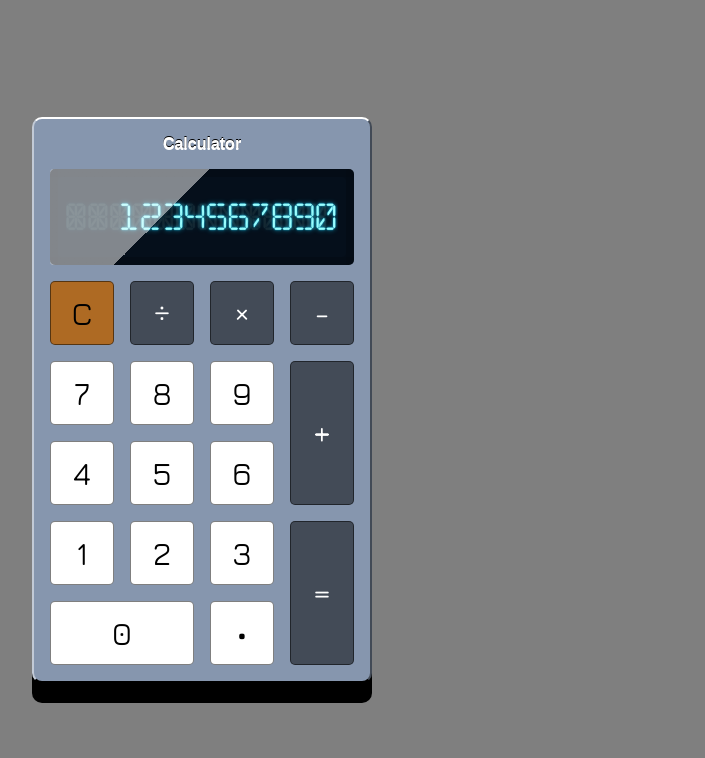
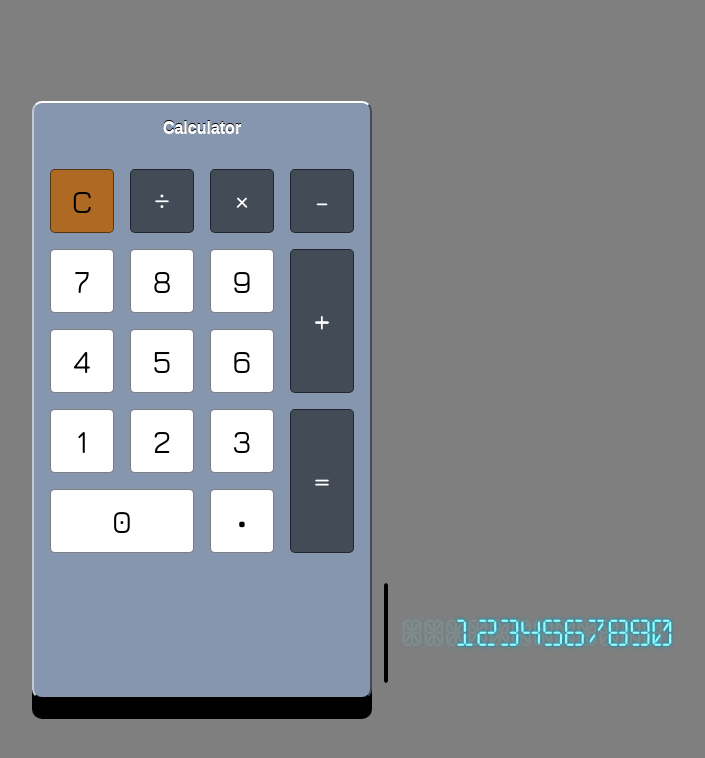
Before and after one commit to 5t4r8ucK/04-build-a-javascript-calculator, a React (Create React App) app: page / in a window 1280 px wide. Shown: the top 758 px of the page, without its empty margins (438-1143 px from the left). Built offline with nearby package versions, Linux system fonts and the light colour scheme.

Commit message:
Changed the name from 'display' to 'screen' as Display is now a component that contains more elements.

```diff
--- a/src/components/styled-components/calculator.js
+++ b/src/components/styled-components/calculator.js
@@ -17,7 +17,7 @@ const Calculator = styled.div`
   gap: ${variables.gap_width};
   grid-template-areas:
     'name'
-    'display'
+    'screen'
     'keypad';
   height: auto;
   padding: ${variables.gap_width};
--- a/src/components/styled-components/display.js
+++ b/src/components/styled-components/display.js
@@ -12,6 +12,7 @@ const Display = styled.div`
     inset calc((${variables.gap_width}) / 2 * (-1)) calc((${variables.gap_width}) / 2 * (-1)) 0 ${variables.black_10},
     inset calc((${variables.gap_width}) / 2) calc((${variables.gap_width}) / 2 * (-1)) 0 ${variables.black_10},
     inset calc((${variables.gap_width}) / 2 * (-1)) calc((${variables.gap_width}) / 2) 0 ${variables.black_10};
+  grid-area: screen;
   grid-area: display;
   height: calc((${variables.gap_width}) * 2 + (4rem));
   width: 100%;
```
